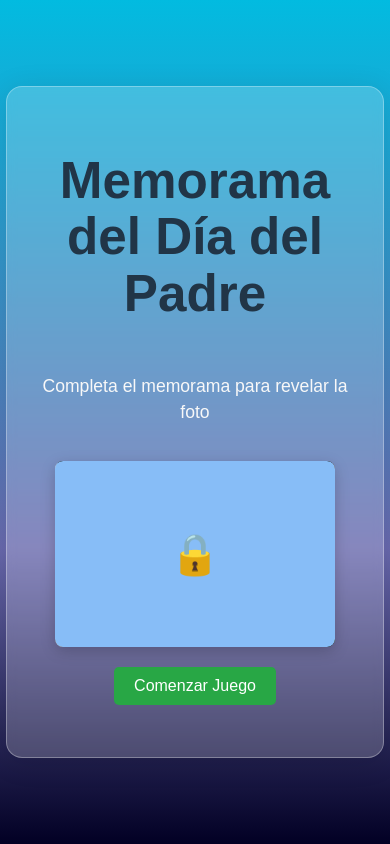
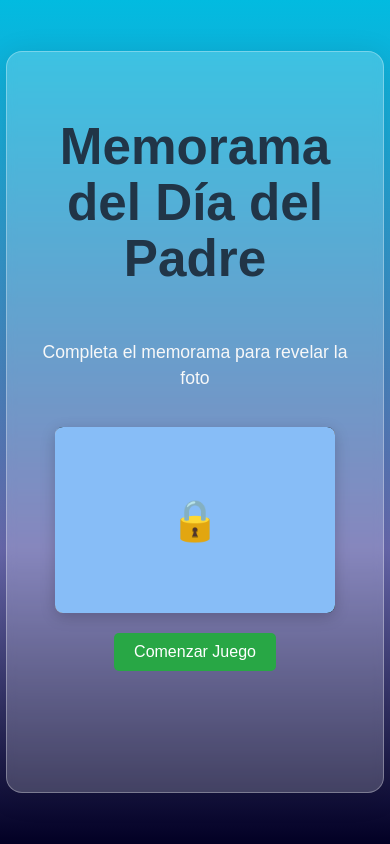
Before and after one commit to JavCan/RegaloPapa, a React (Vite) app: page / in a window 390 px wide. Built offline with nearby package versions, Linux system fonts and the light colour scheme.

Commit message:
style: change min-height to height for root container
The change from min-height to height ensures the container always takes full viewport height rather than just having a minimum height. This provides more consistent layout behavior.

```diff
--- a/src/index.css
+++ b/src/index.css
@@ -78,7 +78,7 @@ button:focus-visible {
     display: flex;
     place-items: center;
     min-width: 320px;
-    min-height: 100vh;
+    height: 100vh;
     overflow: auto;
   }
 }
```
